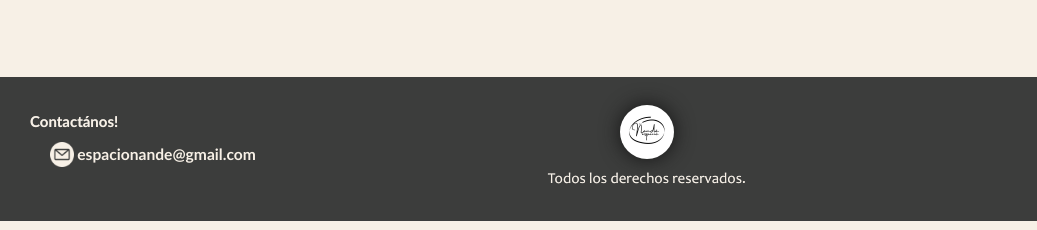
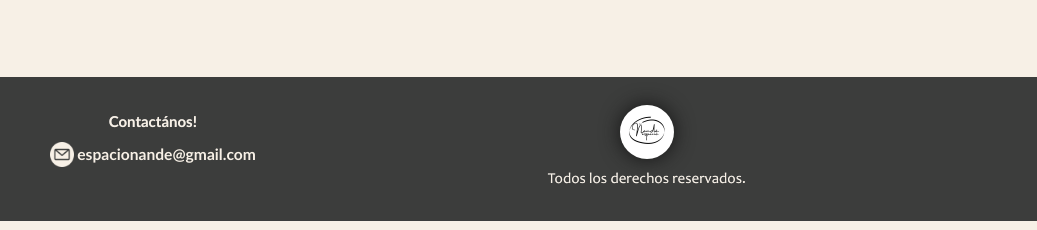
Before and after one commit to jose-obsidiana/EspacioNande, a website: page index.html in a window 1280 px wide. Shown: the part 570-800 px from the top of the page, 0-1037 px from the left. Drawn offline with nearby package versions, Linux system fonts and the light colour scheme.

Commit message:
espacio nande

```diff
--- a/scss/layout/_footer.scss
+++ b/scss/layout/_footer.scss
@@ -81,9 +81,6 @@ footer {
             .ocultar-mobile {
                 display: flex;
             }
-            .lista-contacto {
-                align-items: start;
-            }
         .parrafo {
             margin-bottom: 1rem;
         }
```
Also changed, not shown: css/style.css.
